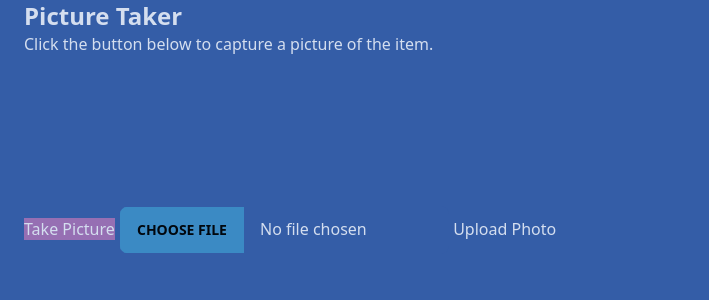
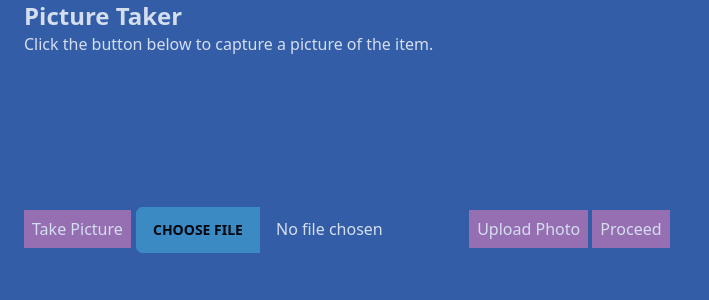
Before and after one commit to adityaSureshCHS/NutriSense, a Flask app: page /photo in a window 1280 px wide. Shown: the part 76-376 px from the top of the page, without its empty margins (0-709 px from the left). Run offline with Flask 3, Linux system fonts and the light colour scheme; some libraries are stand-ins or nearby versions.

Commit message:
fixed some things

```diff
--- a/templates/main.html
+++ b/templates/main.html
@@ -58,9 +58,8 @@
         </div>
       </div>
       <div class="container mx-auto p-4 flex items-center justify-center bg-secondary rounded w-7/10 p-4 drop-shadow-2xl mb-4">
-        <h1 class="text-2xl text-center text-white font-extrabold">welcome to nutrisense</h1><br><br>
-        <p>Know your food before you eat it. Take a photo and find out everything about the ingredients in your food!</p>
-        <br><a role="button" class="btn btn-primary w-50 h-20 text-xl" href="photo">Get started!</a>
+        <h1 class="text-2xl text-center text-white font-extrabold">welcome to nutrisense</h1>
+
     </div>
       <h1 class="text-2xl text-center text-white font-extrabold">our motivation</h1>
       <p class="container mx-auto p-4 flex bg-white rounded-m w-2/4 p-4 rounded drop-shadow-2xl text-black">In today's fast-paced world, many of us consume packaged and processed foods without fully understanding the ingredients they contain. Often, we glance at the nutritional labels and ingredient lists without comprehending the potential impact these components can have on our health. This lack of knowledge can lead to poor dietary choices and, ultimately, adverse health outcomes.</p>
--- a/templates/photo.html
+++ b/templates/photo.html
@@ -24,14 +24,14 @@
             <h1 class="title text-2xl font-bold">Picture Taker</h1>
             <p class="description">Click the button below to capture a picture of the item.</p>
             <video id="camera-view" autoplay></video>
-            <a href="#" class="button bg-secondary w-50 h-50" onclick="takePicture()">Take Picture</a>
+            <a href="#" class="button bg-secondary p-2" onclick="takePicture()">Take Picture</a>
             <input type="file" accept="image/*" class="file-input" id="upload-input" onchange="uploadPicture(event)">
-            <label for="upload-input" class="upload-button">Upload Photo</label>
-            <a href="{{path}}" class="proceed-button">Proceed</a>
+            <label for="upload-input" class="upload-button bg-secondary p-2">Upload Photo</label>
+            <a href="{{path}}" class="proceed-button bg-secondary p-2">Proceed</a>
         </div>
 
         <script>
-          $('.proceed-button').hide();
+          //$('.proceed-button').hide();
           // Access the camera and display the video stream
   navigator.mediaDevices.getUserMedia({ video: true })
   .then(function(stream) {
```
